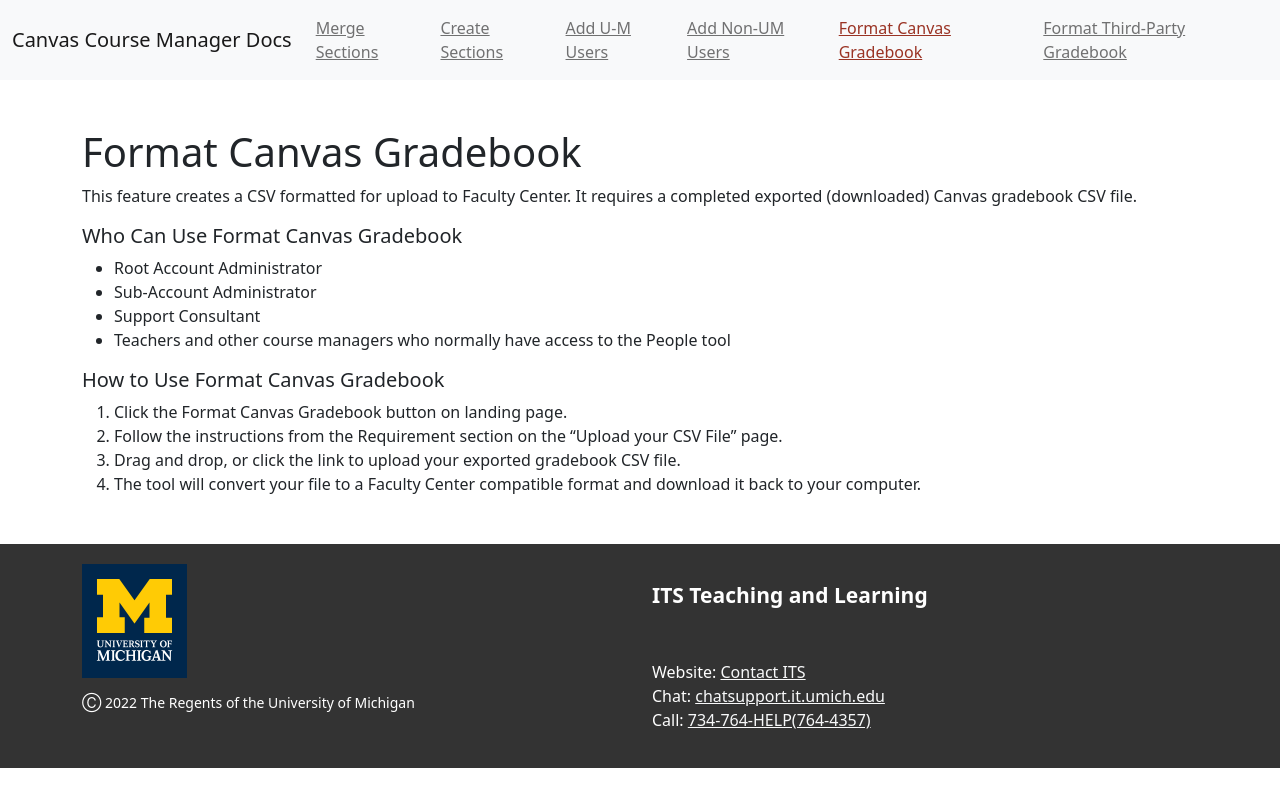
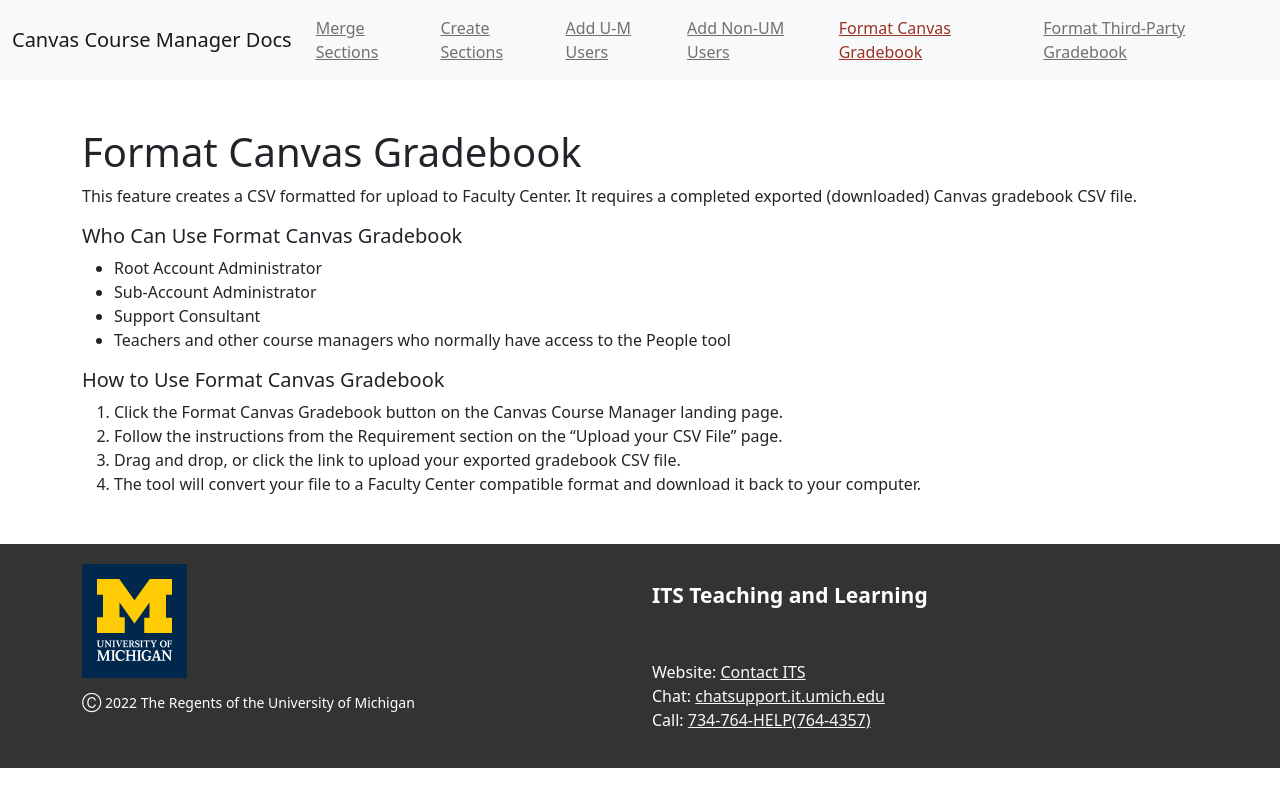
Before and after one commit to tl-its-umich-edu/canvas-course-manager-next, a Jekyll site: the page built from docs/gradebook-canvas.html, in a window 1280 px wide. Shown: the top 807 px of the page. Built offline with Jekyll 4.4.1, drawn with Linux system fonts in a browser that asks for light colours.

Commit message:
Update docs/gradebook-canvas.html
Co-authored-by: melindakraft <makraft@umich.edu>

```diff
--- a/docs/gradebook-canvas.html
+++ b/docs/gradebook-canvas.html
@@ -14,7 +14,7 @@
 </ul>
 <h2 class="h5">How to Use Format Canvas Gradebook</h2>
 <ol>
-  <li>Click the Format Canvas Gradebook button on landing page.</li>
+  <li>Click the Format Canvas Gradebook button on the Canvas Course Manager landing page.</li>
   <li>Follow the instructions from the Requirement section on the “Upload your CSV File” page.</li>
   <li>Drag and drop, or click the link to upload your exported gradebook CSV file.</li>
   <li>The tool will convert your file to a Faculty Center compatible format and download it back to your computer.</li>
```
